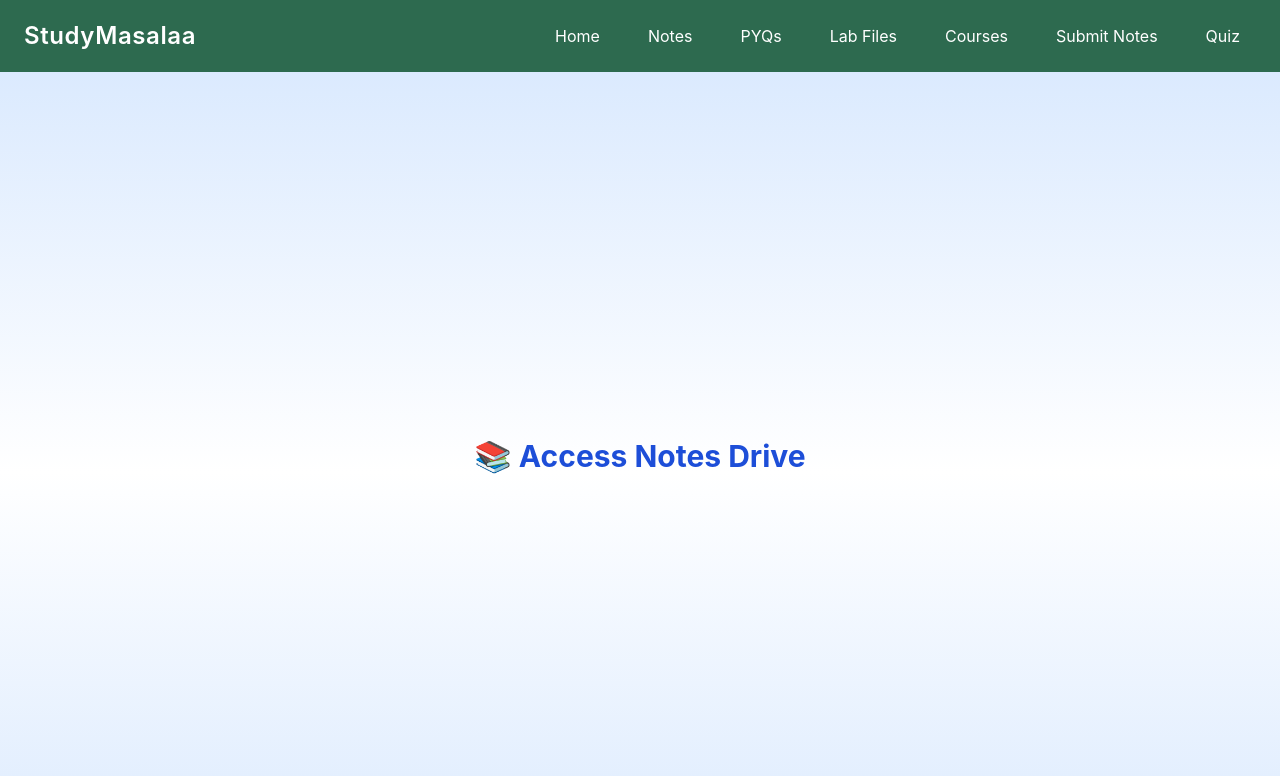
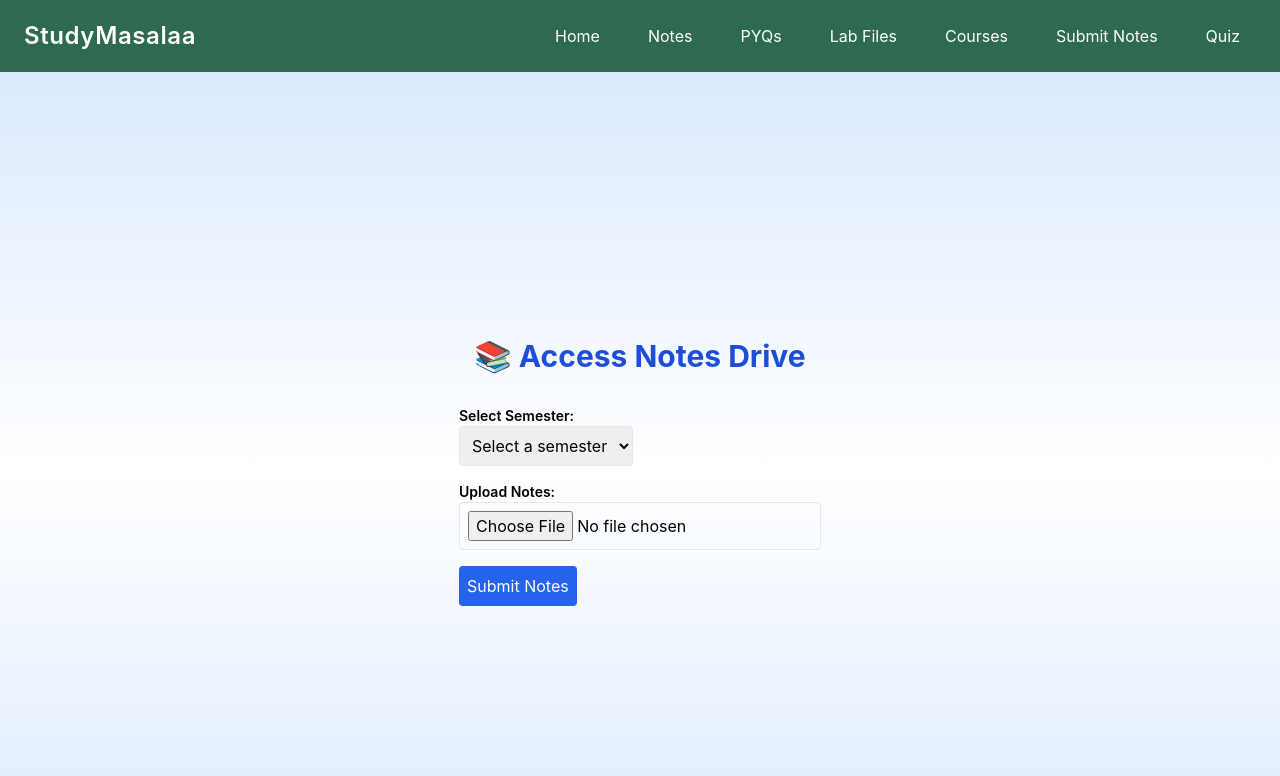
Before and after one commit to seemakumari84/SmartShiksha, a React (Create React App) app: page /submit-notes in a window 1280 px wide. Shown: the top 776 px of the page. Built offline with nearby package versions, Linux system fonts and the light colour scheme.

Commit message:
completed

```diff
--- a/src/App.js
+++ b/src/App.js
@@ -1,4 +1,3 @@
-// src/App.js
 import React, { useState } from 'react';
 import { BrowserRouter as Router, Routes, Route } from 'react-router-dom';
 import Login from "./pages/Login";
@@ -6,7 +5,7 @@ import Notes from './pages/Notes';
 import PYQs from './pages/PYQs';
 import Labs from './pages/Labs';
 import Courses from './pages/Courses';
-import SubmitNotes from './pages/SubmitNotes';
+import SubmitNotes from './pages/SubmitNotes'; // ✅ Import SubmitNotes component
 import Home from './pages/Home';
 import Navbar from './components/Navbar';
 import Quiz from './components/Quiz'; // ✅ Make sure this exists
@@ -25,7 +24,7 @@ function App() {
             <Route path="/pyqs" element={<PYQs />} />
             <Route path="/labs" element={<Labs />} />
             <Route path="/courses" element={<Courses />} />
-            <Route path="/submit-notes" element={<SubmitNotes />} />
+            <Route path="/submit-notes" element={<SubmitNotes />} /> {/* Route for SubmitNotes */}
             <Route path="/quiz" element={<Quiz />} />
           </Routes>
         </>
--- a/src/pages/SubmitNotes.jsx
+++ b/src/pages/SubmitNotes.jsx
@@ -6,8 +6,10 @@ const SubmitNotes = () => {
   const [selectedFile, setSelectedFile] = useState(null);
   const [uploadSuccess, setUploadSuccess] = useState(false);
 
+  // Example of notesData with actual data
   const notesData = {
-    // make sure this has actual data
+    semester1: { subject1: "Notes for Subject 1", subject2: "Notes for Subject 2" },
+    semester2: { subject1: "Notes for Subject 1", subject2: "Notes for Subject 2" },
   };
 
   const subjects = selectedSemester ? Object.keys(notesData[selectedSemester]) : [];
@@ -40,7 +42,61 @@ const SubmitNotes = () => {
   return (
     <div className="min-h-screen bg-gradient-to-b from-blue-100 via-white to-blue-100 flex flex-col items-center justify-center p-6">
       <h1 className="text-3xl font-bold text-blue-700 mb-8">📚 Access Notes Drive</h1>
-      {/* rest of the JSX stays same */}
+      <form onSubmit={handleFileSubmit} className="space-y-4">
+        <div>
+          <label htmlFor="semester" className="block text-sm font-semibold">Select Semester:</label>
+          <select
+            id="semester"
+            value={selectedSemester}
+            onChange={(e) => setSelectedSemester(e.target.value)}
+            className="p-2 border rounded"
+          >
+            <option value="">Select a semester</option>
+            <option value="semester1">Semester 1</option>
+            <option value="semester2">Semester 2</option>
+          </select>
+        </div>
+
+        {selectedSemester && (
+          <div>
+            <label htmlFor="subject" className="block text-sm font-semibold">Select Subject:</label>
+            <select
+              id="subject"
+              value={selectedSubject}
+              onChange={(e) => setSelectedSubject(e.target.value)}
+              className="p-2 border rounded"
+            >
+              <option value="">Select a subject</option>
+              {subjects.map((subject) => (
+                <option key={subject} value={subject}>
+                  {notesData[selectedSemester][subject]}
+                </option>
+              ))}
+            </select>
+          </div>
+        )}
+
+        <div>
+          <label htmlFor="file" className="block text-sm font-semibold">Upload Notes:</label>
+          <input
+            type="file"
+            id="file"
+            onChange={(e) => setSelectedFile(e.target.files[0])}
+            className="p-2 border rounded"
+          />
+        </div>
+
+        <button
+          type="submit"
+          className="mt-4 p-2 bg-blue-600 text-white rounded"
+        >
+          Submit Notes
+        </button>
+      </form>
+
+      {uploadSuccess && (
+        <p className="mt-4 text-green-600">File uploaded successfully!</p>
+      )}
     </div>
   );
 };
```
Also changed, not shown: package.json (+9 -1 lines), server.js (added, +49 -0 lines), 1 other file (tests, documents, lock files or other folders).
